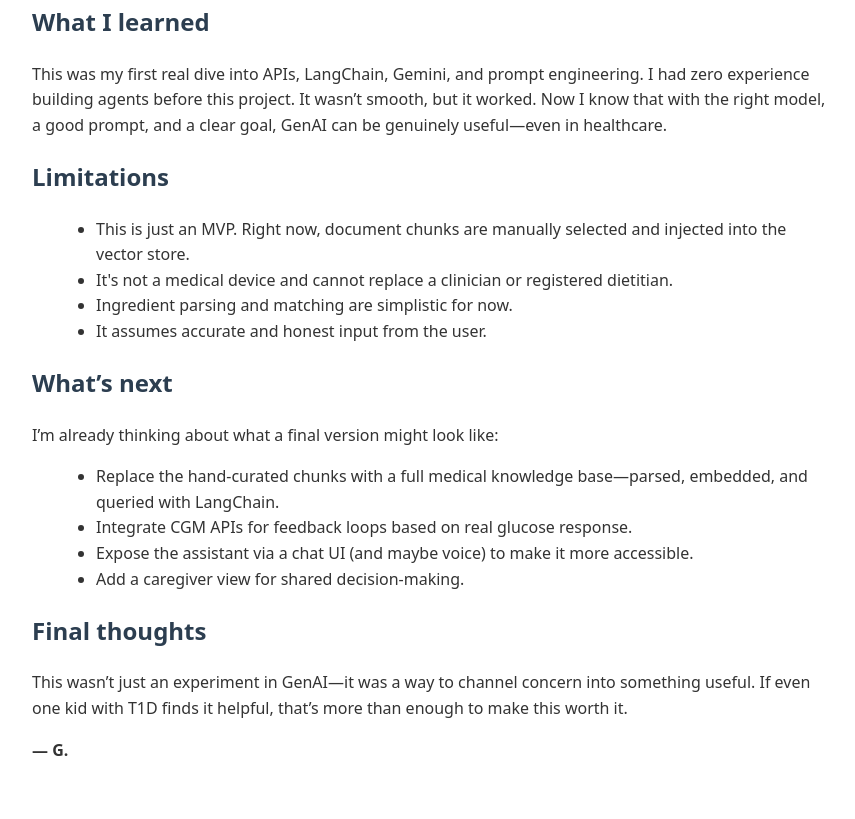
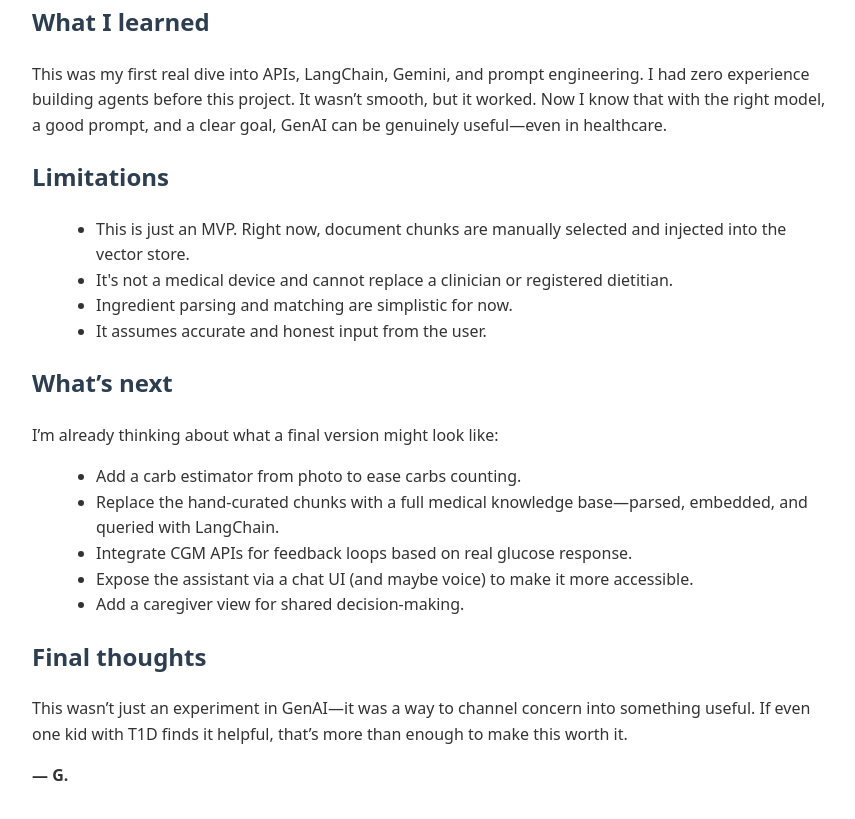
Before and after one commit to giurdeluca/GenAI-GoogleKaggle-apr2025, a plain HTML site: page index.html in a window 1280 px wide. Shown: the part 1185-2004 px from the top of the page, without its empty margins (208-1063 px from the left). Drawn offline with Linux system fonts and the light colour scheme.

Commit message:
Update index.html

```diff
--- a/index.html
+++ b/index.html
@@ -67,6 +67,7 @@
 <p>I’m already thinking about what a final version might look like:</p>
 
 <ul>
+  <li>Add a carb estimator from photo to ease carbs counting.</li>
   <li>Replace the hand-curated chunks with a full medical knowledge base—parsed, embedded, and queried with LangChain.</li>
   <li>Integrate CGM APIs for feedback loops based on real glucose response.</li>
   <li>Expose the assistant via a chat UI (and maybe voice) to make it more accessible.</li>
```
